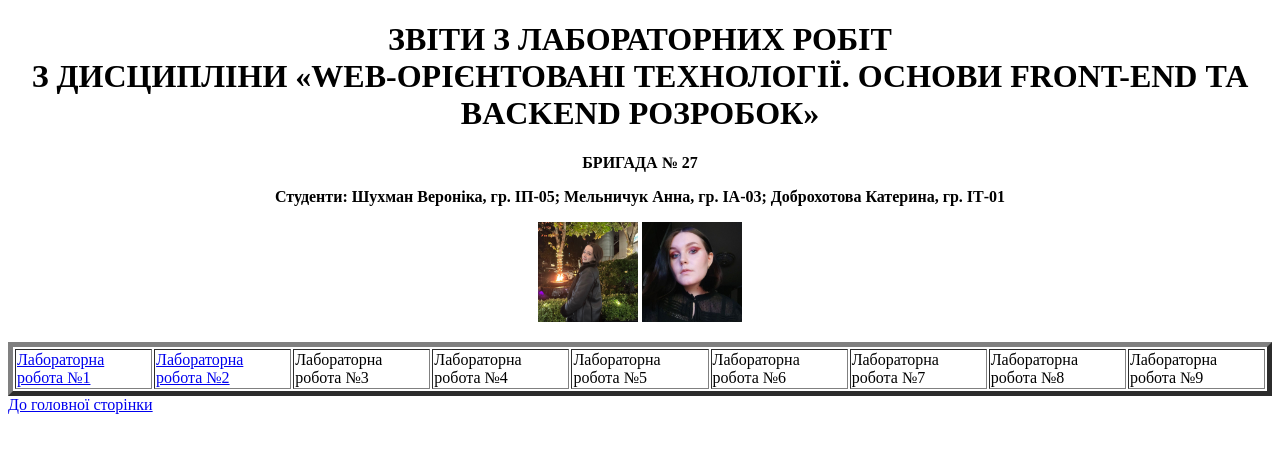
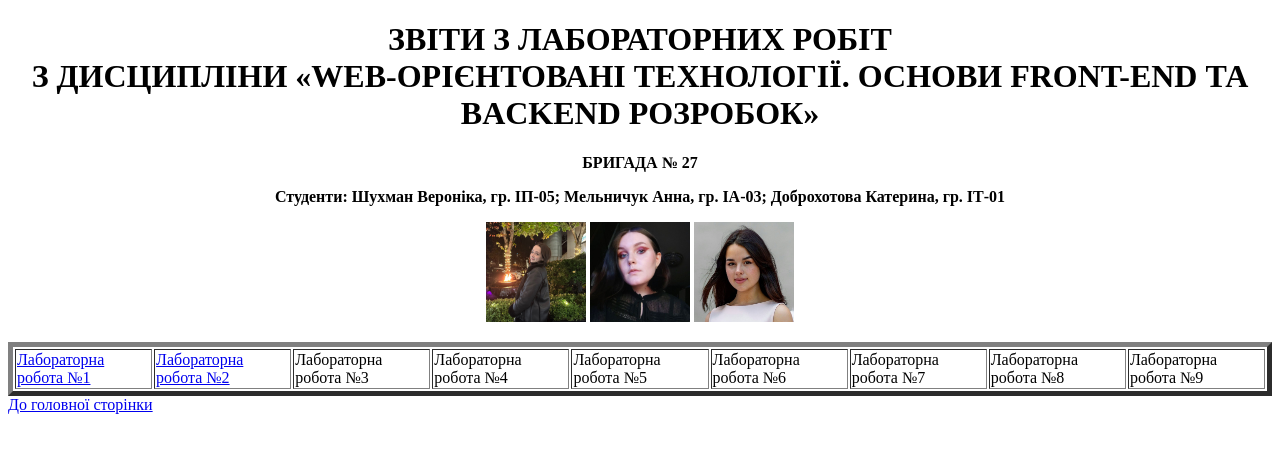
Before and after one commit to nikelyandjelo/WEB, a plain HTML site: page Head.html in a window 1280 px wide. Drawn offline with Linux system fonts and the light colour scheme.

Commit message:
edited report
added Katerina.jpg

```diff
--- a/Head.html
+++ b/Head.html
@@ -12,7 +12,8 @@
         <p align="center"><b>БРИГАДА № 27</b></p>
         <p align="center"><b>Студенти: Шухман Вероніка, гр. ІП-05; Мельничук Анна, гр. ІА-03; Доброхотова Катерина, гр. ІТ-01</b></p>
     <p align="center"><img src="Lab1/images/Veronika.jpg" width="100" height="100">
-		<img src="Lab1/images/Anna.jpg" width="100" height="100"></p>
+		<img src="Lab1/images/Anna.jpg" width="100" height="100">
+        <img src="Lab1/images/Katerina.jpg" width="100" height="100"></p>
         <table border=5px, width="100%">
             <tr>
                 <td><a href="reports/rep1/report1.html" target="MENU">Лабораторна робота №1</a></td>
```
Also changed, not shown: Lab1/images/Katerina.jpg (added).
